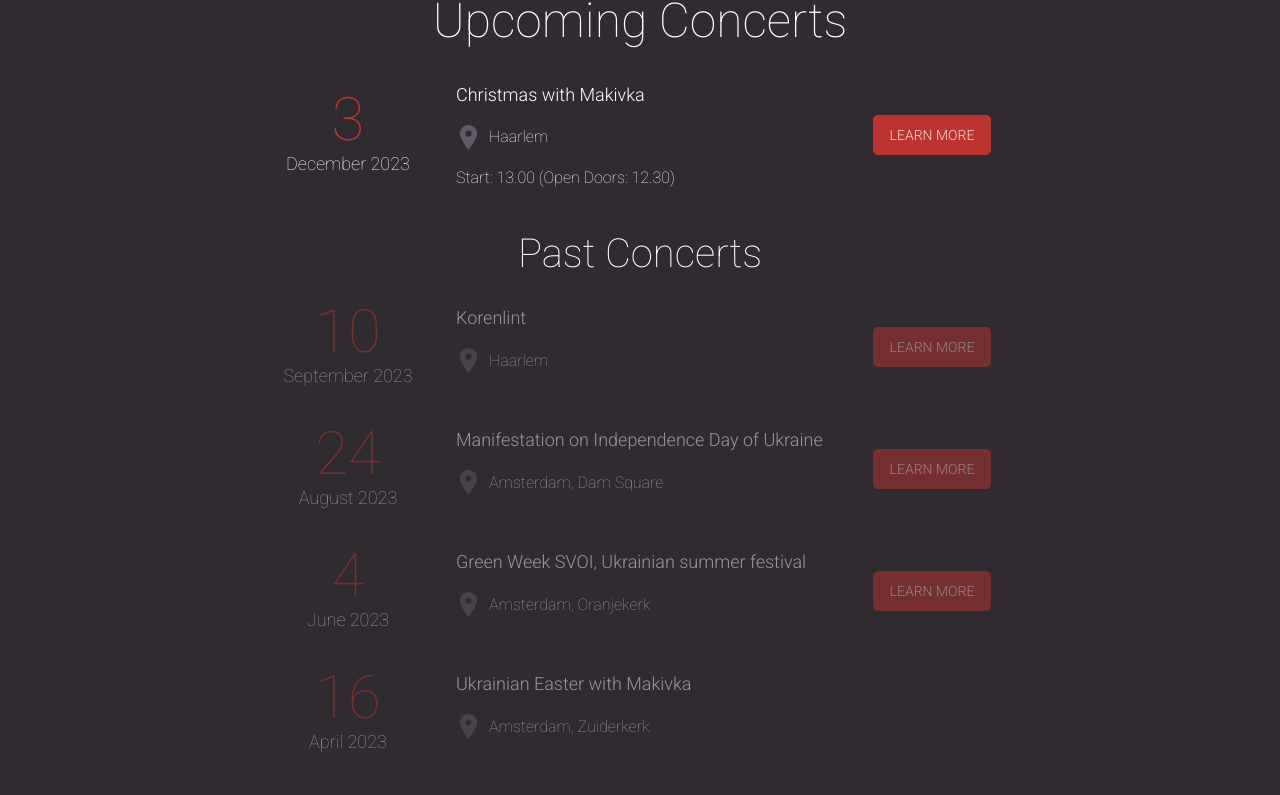
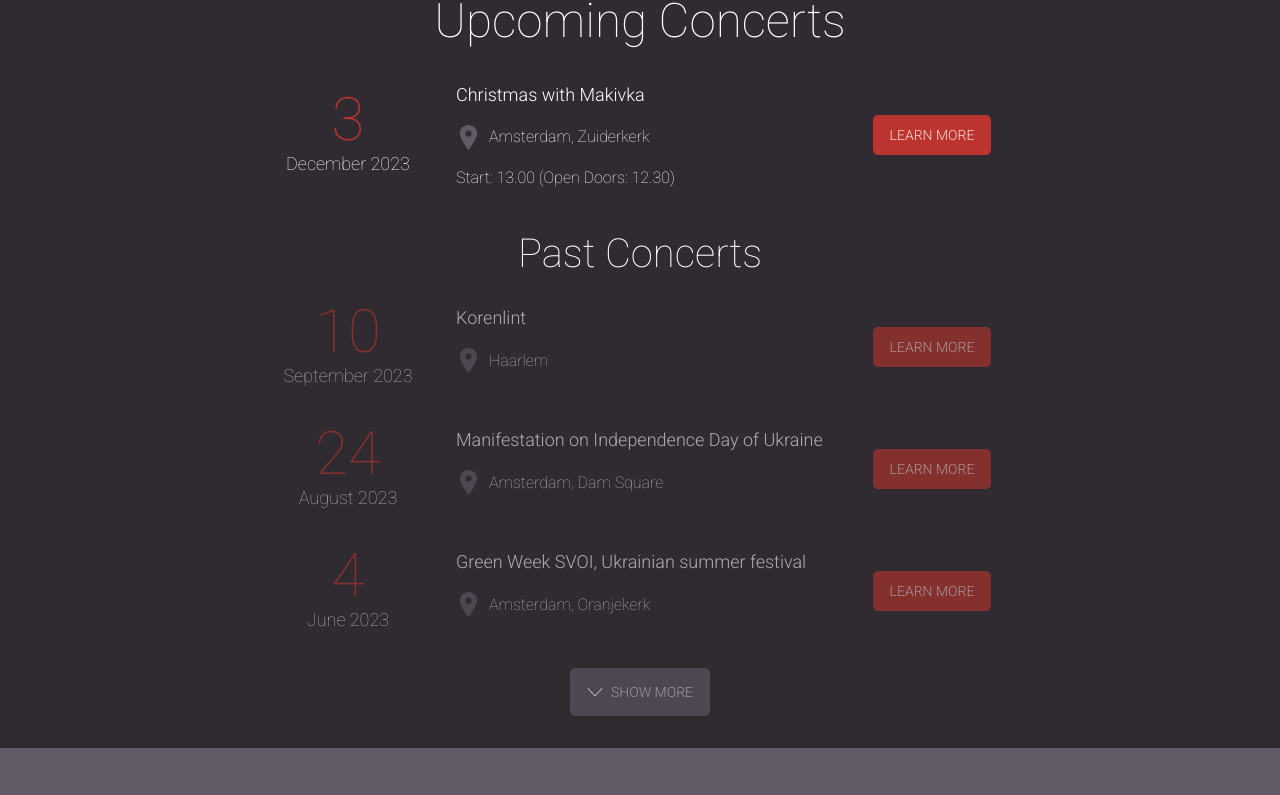
Before and after one commit to lkononenko/makivka-website, a Next.js app: page / in a window 1280 px wide. Shown: the part 1039-1834 px from the top of the page. Built offline with nearby package versions, Linux system fonts and the light colour scheme.

Commit message:
feat: add Show more button to Past concerts

```diff
--- a/src/app/page.tsx
+++ b/src/app/page.tsx
@@ -12,7 +12,7 @@ const upcomingConcerts = [
     date: '3',
     month: 'December 2023',
     title: 'Christmas with Makivka',
-    location: 'Haarlem',
+    location: 'Amsterdam, Zuiderkerk',
     time: 'Start: 13.00 (Open Doors: 12.30)',
     infoLink: 'https://docs.google.com/forms/d/e/1FAIpQLSfY2ZOmUiqKJVHIgHN2XiHYIhLMS3I1qpV8Xddj-gOrUfCeQQ/viewform'
   },
--- a/src/app/partials/PastConcerts/PastConcerts.tsx
+++ b/src/app/partials/PastConcerts/PastConcerts.tsx
@@ -1,3 +1,5 @@
+'use client';
+
 import { AgendaItem, IAgendaItem } from '@/app/components/AgendaItem/AgendaItem';
 import React, { FC } from 'react';
 
@@ -73,9 +75,12 @@ const pastConcerts = [
   },
 ]
 export const PastConcerts: FC = () => {
+  const [showMore, setShowMore] = React.useState<boolean>(false);
+  const concerts = showMore ? pastConcerts : pastConcerts.slice(0, 3);
+
   return (
-    <div className="opacity-50">
-      {pastConcerts.map((concert: IAgendaItem, index: number) => (
+    <div className="opacity-60">
+      {concerts.map((concert: IAgendaItem, index: number) => (
         <AgendaItem
           key={index}
           date={concert.date}
@@ -86,6 +91,17 @@ export const PastConcerts: FC = () => {
           infoLink={concert.infoLink ? concert.infoLink : undefined}
         />
       ))}
+      <button className="btn btn-accent" onClick={() => setShowMore(!showMore)}>
+        <svg
+          className={`w-4 h-4 text-white ${showMore ? 'rotate-180' : ''}`}
+          aria-hidden="true" xmlns="http://www.w3.org/2000/svg"
+          fill="none"
+          viewBox="0 0 14 8"
+        >
+          <path stroke="currentColor" stroke-linecap="round" stroke-linejoin="round" stroke-width="1" d="m1 1 5.326 5.7a.909.909 0 0 0 1.348 0L13 1"/>
+        </svg>
+        {showMore ? 'Show less' : 'Show more'}
+      </button>
     </div>
   );
 };
```
